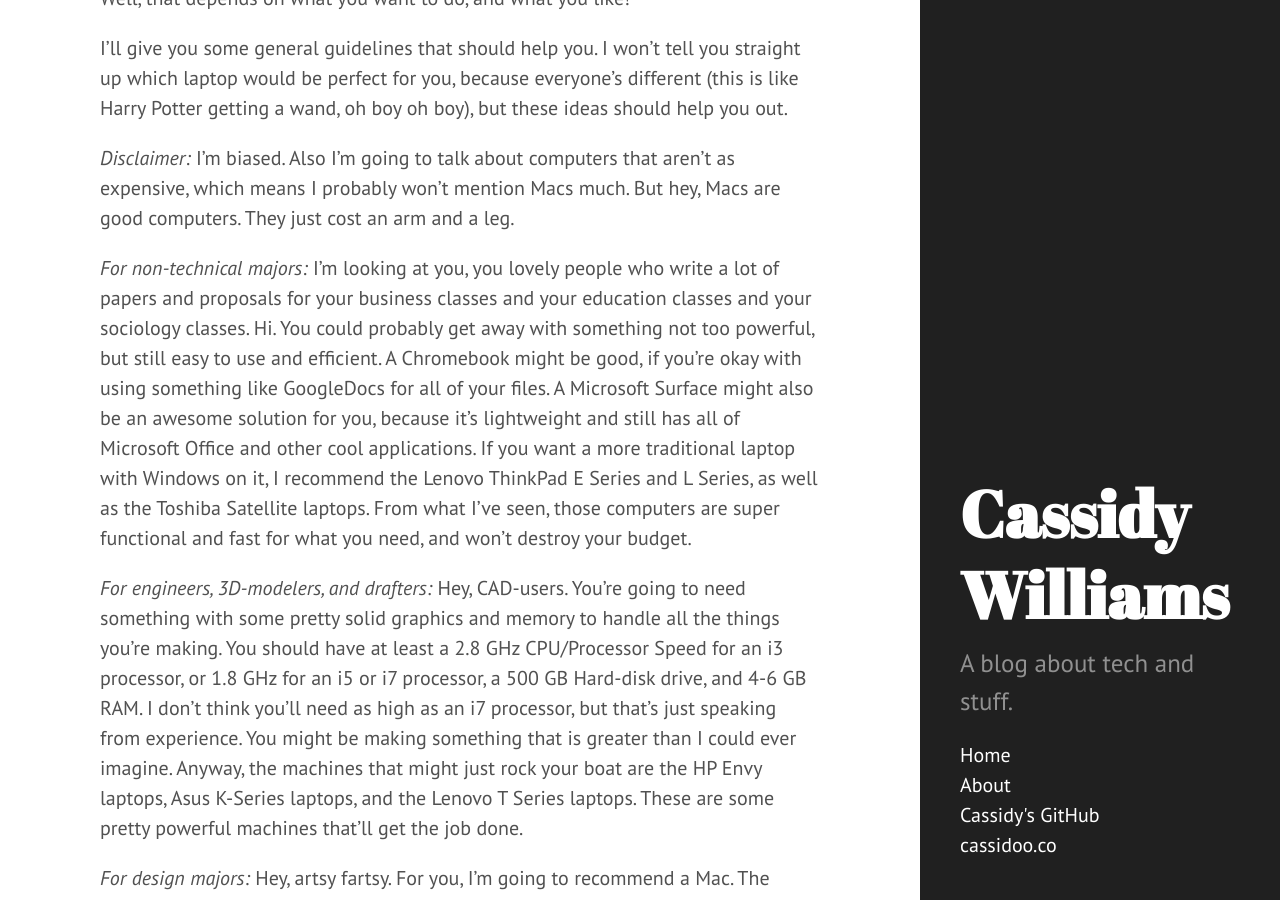
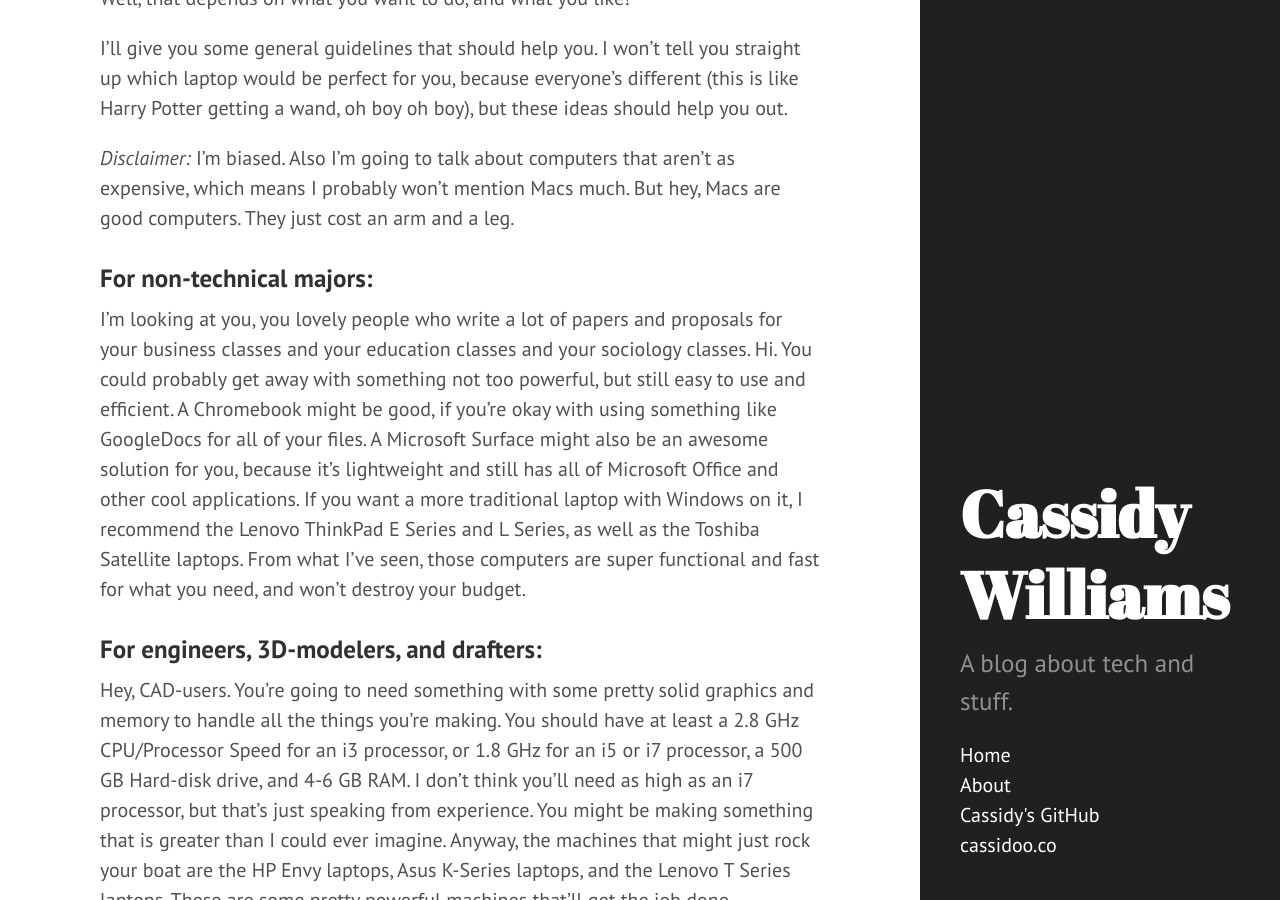
Before and after one commit to cassidoo/cassidoo.github.io, a Jekyll site: the page built from _posts/2014-04-14-the-laptop-you-need-for-college.md, in a window 1280 px wide and 900 px high, scrolled down 855 px. Built offline with Jekyll 4.4.1, drawn with Linux system fonts in a browser that asks for light colours; Markdown is read by kramdown in place of the engine named in the settings.

Commit message:
Fixed formatting of crap

```diff
--- a/_posts/2014-04-14-the-laptop-you-need-for-college.md
+++ b/_posts/2014-04-14-the-laptop-you-need-for-college.md
@@ -30,13 +30,16 @@
 *Disclaimer:* I’m biased.
 Also I’m going to talk about computers that aren’t as expensive, which means I probably won’t mention Macs much. But hey, Macs are good computers. They just cost an arm and a leg.
 
-*For non-technical majors:* I’m looking at you, you lovely people who write a lot of papers and proposals for your business classes and your education classes and your sociology classes. Hi. You could probably get away with something not too powerful, but still easy to use and efficient. A Chromebook might be good, if you’re okay with using something like GoogleDocs for all of your files. A Microsoft Surface might also be an awesome solution for you, because it’s lightweight and still has all of Microsoft Office and other cool applications. If you want a more traditional laptop with Windows on it, I recommend the Lenovo ThinkPad E Series and L Series, as well as the Toshiba Satellite laptops. From what I’ve seen, those computers are super functional and fast for what you need, and won’t destroy your budget.
+###For non-technical majors:
+I’m looking at you, you lovely people who write a lot of papers and proposals for your business classes and your education classes and your sociology classes. Hi. You could probably get away with something not too powerful, but still easy to use and efficient. A Chromebook might be good, if you’re okay with using something like GoogleDocs for all of your files. A Microsoft Surface might also be an awesome solution for you, because it’s lightweight and still has all of Microsoft Office and other cool applications. If you want a more traditional laptop with Windows on it, I recommend the Lenovo ThinkPad E Series and L Series, as well as the Toshiba Satellite laptops. From what I’ve seen, those computers are super functional and fast for what you need, and won’t destroy your budget.
 
-*For engineers, 3D-modelers, and drafters:* Hey, CAD-users. You’re going to need something with some pretty solid graphics and memory to handle all the things you’re making. You should have at least a 2.8 GHz CPU/Processor Speed for an i3 processor, or 1.8 GHz for an i5 or i7 processor, a 500 GB Hard-disk drive, and 4-6 GB RAM. I don’t think you’ll need as high as an i7 processor, but that’s just speaking from experience. You might be making something that is greater than I could ever imagine. Anyway, the machines that might just rock your boat are the HP Envy laptops, Asus K-Series laptops, and the Lenovo T Series laptops. These are some pretty powerful machines that’ll get the job done.
+###For engineers, 3D-modelers, and drafters:
+Hey, CAD-users. You’re going to need something with some pretty solid graphics and memory to handle all the things you’re making. You should have at least a 2.8 GHz CPU/Processor Speed for an i3 processor, or 1.8 GHz for an i5 or i7 processor, a 500 GB Hard-disk drive, and 4-6 GB RAM. I don’t think you’ll need as high as an i7 processor, but that’s just speaking from experience. You might be making something that is greater than I could ever imagine. Anyway, the machines that might just rock your boat are the HP Envy laptops, Asus K-Series laptops, and the Lenovo T Series laptops. These are some pretty powerful machines that’ll get the job done.
 
 *For design majors:* Hey, artsy fartsy. For you, I’m going to recommend a Mac. The entire Design college at my school uses Macs. They will want you to have a Mac, even if you’ve already bought a PC. So, get one. Sorry there’s not much of an option here. But hey, it makes your choice easy. If you do get a PC, get one with a really good graphics card.
 
-*For programmers and scientific majors:* Haaaayyyy hollerrrr. I’m one of you. For you, you will need the extra RAM, at least 6-8GB, I’d say. You’re going to be sticking a lot of data on your computer. I’d also go with an i5 processor. You won’t be using THAT much power, unless you’re doing some extreme OpenGL programming (which if you are, you’re brave, and should look at the engineering bullet above). I recommend an ultrabook for you. It’ll give you the power and portability you need. I have an i5 Samsung ultrabook, and I really like it. Lenovo has some sexy ultrabooks too. If you’re in the field more often (like for biological, animal, or agricultural sciences), I recommend something more like a Toshiba. They’re really hardcore and can take a hit if you bring it outside.
+###For programmers and scientific majors:
+Haaaayyyy hollerrrr. I’m one of you. For you, you will need the extra RAM, at least 6-8GB, I’d say. You’re going to be sticking a lot of data on your computer. I’d also go with an i5 processor. You won’t be using THAT much power, unless you’re doing some extreme OpenGL programming (which if you are, you’re brave, and should look at the engineering bullet above). I recommend an ultrabook for you. It’ll give you the power and portability you need. I have an i5 Samsung ultrabook, and I really like it. Lenovo has some sexy ultrabooks too. If you’re in the field more often (like for biological, animal, or agricultural sciences), I recommend something more like a Toshiba. They’re really hardcore and can take a hit if you bring it outside.
 Boom.
 
 So, there you have it. Now, you might disagree with my laptop opinions here. Again, everyone’s different. But, these guidelines should give you a general idea of what could be best for you. And again, don’t drop too much cash on a computer. Technology is moving fast, and you might end up getting a new one before you even graduate.
```
